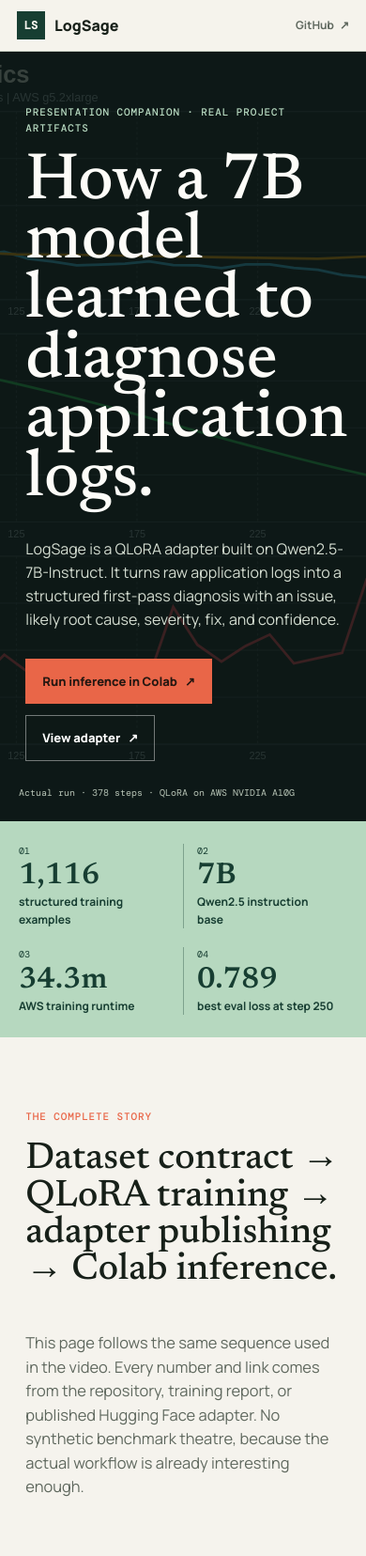
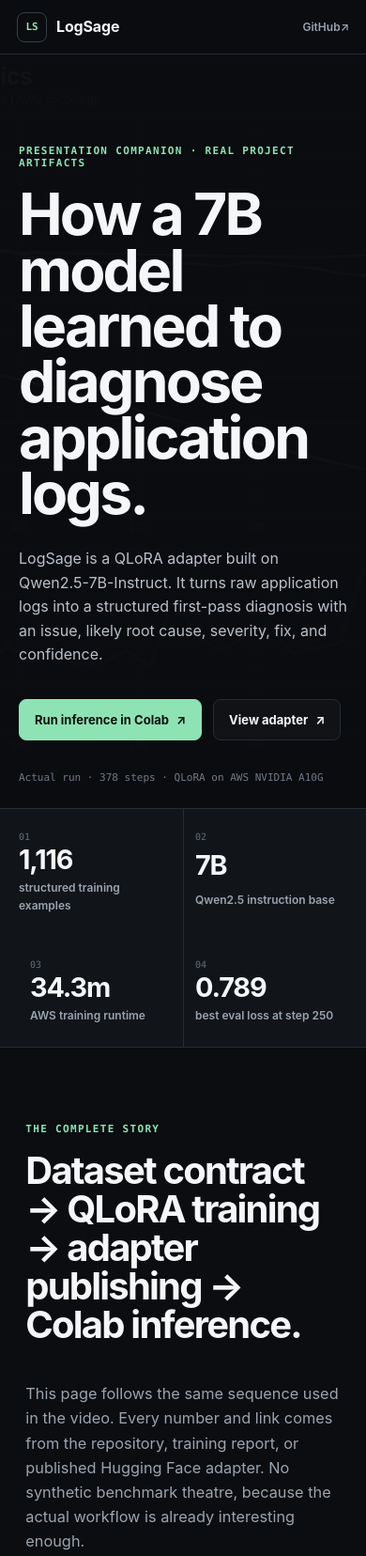
Before and after one commit to Auro-rium/logsage, a plain HTML site: page site/index.html in a window 390 px wide. Shown: the top 1656 px of the page at 94% size. Drawn offline with nearby package versions, Linux system fonts and the light colour scheme.

Commit message:
Refine presentation site visual system

```diff
--- a/site/styles.css
+++ b/site/styles.css
@@ -1,185 +1,224 @@
 :root {
-  --paper: #f5f3ed;
-  --ink: #172019;
-  --muted: #5f685e;
-  --line: #cad0c5;
-  --forest: #173e32;
-  --mint: #b6d8bf;
-  --signal: #e96648;
-  --dark: #172019;
-  --code: #10261e;
-  --mono: "DM Mono", monospace;
-  --sans: "Manrope", sans-serif;
-  --serif: "Newsreader", serif;
+  --bg: #0b0d10;
+  --surface: #11151a;
+  --surface-2: #171c22;
+  --text: #f4f6f8;
+  --muted: #9aa4af;
+  --line: #252c34;
+  --accent: #8ee3b5;
+  --accent-strong: #55c98f;
+  --code: #090b0e;
+  --sans: Inter, ui-sans-serif, system-ui, -apple-system, BlinkMacSystemFont, "Segoe UI", sans-serif;
+  --mono: "SFMono-Regular", Consolas, "Liberation Mono", monospace;
 }
 
 * { box-sizing: border-box; }
-
 html { scroll-behavior: smooth; }
-
 body {
   margin: 0;
-  background: var(--paper);
-  color: var(--ink);
+  background: var(--bg);
+  color: var(--text);
   font-family: var(--sans);
-  line-height: 1.55;
+  line-height: 1.6;
+  -webkit-font-smoothing: antialiased;
 }
-
 a { color: inherit; }
 
 .site-header {
-  align-items: center;
-  background: rgba(245, 243, 237, 0.95);
-  border-bottom: 1px solid var(--line);
-  display: grid;
-  grid-template-columns: 1fr auto 1fr;
-  gap: 24px;
-  padding: 14px clamp(18px, 4vw, 64px);
   position: sticky;
   top: 0;
   z-index: 20;
+  display: grid;
+  grid-template-columns: 1fr auto 1fr;
+  align-items: center;
+  gap: 24px;
+  min-height: 64px;
+  padding: 0 clamp(20px, 5vw, 72px);
+  background: rgba(11, 13, 16, 0.9);
+  border-bottom: 1px solid var(--line);
+  backdrop-filter: blur(16px);
+}
+.brand, .site-header nav, .header-link { display: flex; align-items: center; }
+.brand { gap: 10px; font-weight: 700; text-decoration: none; letter-spacing: -0.01em; }
+.brand-mark {
+  display: inline-flex;
+  width: 32px;
+  height: 32px;
+  align-items: center;
+  justify-content: center;
+  border: 1px solid #36404a;
+  border-radius: 8px;
+  color: var(--accent);
+  font: 700 11px var(--mono);
+}
+.site-header nav { gap: 28px; }
+.site-header nav a, .header-link {
+  color: var(--muted);
+  font-size: 13px;
+  font-weight: 600;
+  text-decoration: none;
+  transition: color .2s ease;
+}
+.site-header nav a:hover, .header-link:hover { color: var(--text); }
+.header-link { justify-self: end; }
+
+.hero {
+  position: relative;
+  display: flex;
+  min-height: 720px;
+  align-items: flex-end;
+  overflow: hidden;
+  padding: 120px clamp(20px, 7vw, 108px) 84px;
+  border-bottom: 1px solid var(--line);
+  background: var(--bg);
+}
+.hero-chart {
+  position: absolute;
+  inset: 0 0 0 auto;
+  width: min(56vw, 860px);
+  height: 100%;
+  object-fit: cover;
+  opacity: .23;
+  filter: grayscale(1) contrast(1.1);
+}
+.hero-shade {
+  position: absolute;
+  inset: 0;
+  background: linear-gradient(90deg, var(--bg) 0%, rgba(11,13,16,.96) 48%, rgba(11,13,16,.58) 100%);
+}
+.hero-content { position: relative; z-index: 1; max-width: 820px; }
+.eyebrow, .section-kicker {
+  margin: 0 0 18px;
+  color: var(--accent);
+  font: 600 11px/1.2 var(--mono);
+  letter-spacing: .12em;
+  text-transform: uppercase;
+}
+.hero h1, h2, .timeline-item h3, .inference-copy h3 {
+  margin: 0;
+  font-family: var(--sans);
+  font-weight: 700;
+  letter-spacing: -.045em;
+}
+.hero h1 { max-width: 920px; font-size: clamp(3.4rem, 7vw, 7rem); line-height: .95; }
+.hero-copy { max-width: 700px; margin: 28px 0 34px; color: #b8c1ca; font-size: clamp(1rem, 1.6vw, 1.22rem); }
+.hero-actions, .closing-actions { display: flex; flex-wrap: wrap; gap: 12px; }
+.button {
+  display: inline-flex;
+  align-items: center;
+  gap: 8px;
+  min-height: 44px;
+  padding: 0 16px;
+  border: 1px solid var(--line);
+  border-radius: 8px;
+  font-size: 13px;
+  font-weight: 700;
+  text-decoration: none;
+  transition: transform .2s ease, border-color .2s ease, background .2s ease;
+}
+.button:hover { transform: translateY(-1px); border-color: #45515e; }
+.button-primary { background: var(--accent); color: #07110c; border-color: var(--accent); }
+.button-primary:hover { background: var(--accent-strong); }
+.button-secondary { background: rgba(255,255,255,.025); color: var(--text); }
+.hero-caption { position: absolute; z-index: 1; right: clamp(20px, 7vw, 108px); bottom: 26px; color: #6f7a85; font: 11px var(--mono); }
+
+.signal-strip {
+  display: grid;
+  grid-template-columns: repeat(4, 1fr);
+  padding: 0 clamp(20px, 7vw, 108px);
+  background: var(--surface);
+  border-bottom: 1px solid var(--line);
+}
+.signal-strip div { display: grid; gap: 5px; padding: 30px 24px; border-left: 1px solid var(--line); }
+.signal-strip div:first-child { border-left: 0; padding-left: 0; }
+.signal-strip span { color: #626d78; font: 10px var(--mono); }
+.signal-strip strong { font-size: clamp(1.8rem, 3vw, 2.8rem); line-height: 1; letter-spacing: -.04em; }
+.signal-strip small { color: var(--muted); font-size: 12px; font-weight: 600; }
+
+.section { padding: clamp(80px, 10vw, 136px) clamp(20px, 7vw, 108px); }
+.intro { border-bottom: 1px solid var(--line); }
+.intro-grid, .training-heading, .inference-grid, .observability, .limits { display: grid; gap: clamp(40px, 7vw, 96px); }
+.intro-grid { grid-template-columns: 1.15fr .85fr; }
+h2 { font-size: clamp(2.5rem, 5vw, 4.9rem); line-height: 1.02; }
+.intro-grid p, .training-heading > p, .inference-copy p, .obs-copy > p, .limits-list p, .closing > p { margin: 0; color: var(--muted); font-size: 1.02rem; }
+
+.timeline { padding-top: 28px; }
+.timeline-item {
+  display: grid;
+  grid-template-columns: 72px minmax(0, 1fr) 150px;
+  gap: 24px;
+  padding: 38px 0;
+  border-bottom: 1px solid var(--line);
+}
+.timeline-index { padding-top: 7px; color: #66717c; font: 12px var(--mono); }
+.timeline-item h3 { margin-bottom: 12px; font-size: clamp(1.8rem, 3vw, 2.8rem); line-height: 1.05; }
+.timeline-item p:not(.eyebrow) { max-width: 760px; margin: 0; color: var(--muted); }
+code { padding: 2px 5px; border-radius: 4px; background: #171d23; color: #c7f5da; font-family: var(--mono); font-size: .86em; }
+.timeline-fact { display: grid; align-content: start; justify-items: end; gap: 4px; text-align: right; }
+.timeline-fact strong { font-size: 1.9rem; letter-spacing: -.04em; }
+.timeline-fact span { max-width: 140px; color: #77828e; font-size: 11px; font-weight: 600; }
+.timeline-final { border-bottom: 0; }
+
+.training { background: var(--surface); border-block: 1px solid var(--line); }
+.training-heading { grid-template-columns: 1.2fr .8fr; align-items: end; margin-bottom: 42px; }
+.metrics-figure { margin: 0; }
+.metrics-figure img { display: block; width: 100%; max-height: 720px; object-fit: contain; border: 1px solid var(--line); border-radius: 12px; background: #0d1013; }
+figcaption { margin-top: 14px; color: #7f8a95; font-size: 13px; }
+.metric-notes { display: grid; grid-template-columns: repeat(4, 1fr); margin-top: 34px; border-top: 1px solid var(--line); }
+.metric-notes article { display: grid; gap: 6px; padding: 22px 20px 0; border-right: 1px solid var(--line); }
+.metric-notes article:first-child { padding-left: 0; }
+.metric-notes article:last-child { border-right: 0; }
+.metric-notes span { color: #747f8a; font-size: 12px; font-weight: 600; }
+.metric-notes strong { font-size: 1.55rem; letter-spacing: -.03em; }
+
+.inference { background: #0d1115; border-bottom: 1px solid var(--line); }
+.inference-grid { grid-template-columns: 1.15fr .85fr; margin-top: 46px; }
+.code-panel { overflow: hidden; border: 1px solid #29323b; border-radius: 12px; background: var(--code); }
+.code-top { display: flex; align-items: center; gap: 7px; padding: 13px 15px; border-bottom: 1px solid #20262d; background: #101419; }
+.code-top span { width: 8px; height: 8px; border-radius: 50%; background: #404b55; }
+.code-top code { margin-left: auto; padding: 0; background: transparent; color: #7f8b96; }
+pre { margin: 0; overflow-x: auto; padding: 28px; }
+pre code { padding: 0; background: transparent; color: #dce3e9; font-size: 13px; line-height: 1.8; }
+.code-muted { color: #6f7b86; }
+.inference-copy h3 { margin-bottom: 16px; font-size: 2.1rem; line-height: 1.06; }
+dl { margin: 28px 0; border-top: 1px solid var(--line); }
+dl div { display: grid; grid-template-columns: 96px 1fr; gap: 14px; padding: 13px 0; border-bottom: 1px solid var(--line); }
+dt { color: var(--accent); font: 11px var(--mono); }
+dd { margin: 0; color: #c1c9d0; font-size: 13px; }
+.text-link { color: var(--accent); font-size: 13px; font-weight: 700; text-decoration: none; }
+
+.observability { grid-template-columns: .85fr 1.15fr; align-items: start; }
+.obs-copy ul { display: grid; gap: 12px; padding-left: 18px; color: #c9d0d6; font-size: 14px; }
+.limits { grid-template-columns: 1fr 1fr; border-bottom: 1px solid var(--line); }
+.limits-list { display: grid; gap: 28px; }
+
+.closing { text-align: center; background: var(--surface); border-bottom: 1px solid var(--line); }
+.closing h2 { max-width: 900px; margin: 0 auto 24px; }
+.closing > p { max-width: 700px; margin: 0 auto; }
+.closing-actions { justify-content: center; margin-top: 30px; }
+.site-footer { display: flex; justify-content: space-between; padding: 22px clamp(20px, 7vw, 108px); color: #66717c; font: 10px var(--mono); }
+
+@media (max-width: 860px) {
+  .site-header { grid-template-columns: 1fr auto; }
+  .site-header nav { display: none; }
+  .signal-strip, .metric-notes { grid-template-columns: repeat(2, 1fr); }
+  .intro-grid, .training-heading, .inference-grid, .observability, .limits { grid-template-columns: 1fr; }
+  .timeline-item { grid-template-columns: 42px 1fr; }
+  .timeline-fact { grid-column: 2; justify-items: start; text-align: left; }
+  .hero { min-height: 650px; }
+  .hero-chart { width: 100%; opacity: .15; }
+  .hero-shade { background: rgba(11,13,16,.83); }
 }
 
-.brand, .site-header nav, .header-link { align-items: center; display: flex; }
-.brand { gap: 10px; font-weight: 800; text-decoration: none; }
-.brand-mark { align-items: center; background: var(--forest); color: var(--paper); display: inline-flex; font-family: var(--mono); font-size: 12px; height: 30px; justify-content: center; width: 30px; }
-.site-header nav { gap: 24px; font-size: 13px; font-weight: 700; }
-.site-header nav a, .header-link { color: var(--muted); text-decoration: none; }
-.site-header nav a:hover, .header-link:hover { color: var(--forest); }
-.header-link { justify-self: end; font-size: 13px; font-weight: 700; gap: 6px; }
-
-.hero {
-  background: var(--dark);
-  color: #fdfcf8;
-  min-height: min(760px, calc(100vh - 59px));
-  overflow: hidden;
-  padding: clamp(56px, 10vw, 140px) clamp(20px, 7vw, 110px) 64px;
-  position: relative;
-  display: flex;
-  align-items: flex-end;
-}
-
-.hero-chart {
-  height: 100%;
-  inset: 0;
-  object-fit: cover;
-  opacity: 0.58;
-  position: absolute;
-  width: 100%;
-}
-
-.hero-shade { background: rgba(12, 24, 17, 0.66); inset: 0; position: absolute; }
-.hero-content { max-width: 790px; position: relative; z-index: 1; }
-.eyebrow, .section-kicker { font-family: var(--mono); font-size: 11px; font-weight: 500; letter-spacing: 0.08em; text-transform: uppercase; }
-.eyebrow { color: var(--mint); margin: 0 0 18px; }
-.hero h1 { font-family: var(--serif); font-size: clamp(3.5rem, 8vw, 7.6rem); font-weight: 500; letter-spacing: 0; line-height: 0.9; margin: 0; max-width: 850px; }
-.hero-copy { color: #d4ddd1; font-size: clamp(1rem, 1.6vw, 1.25rem); max-width: 610px; margin: 30px 0; }
-.hero-actions, .closing-actions { display: flex; flex-wrap: wrap; gap: 12px; }
-.button { align-items: center; border: 1px solid transparent; display: inline-flex; font-size: 13px; font-weight: 800; gap: 8px; padding: 13px 17px; text-decoration: none; }
-.button-primary { background: var(--signal); color: #251711; }
-.button-primary:hover { background: #ef7f62; }
-.button-secondary { border-color: rgba(255,255,255,0.42); color: #fff; }
-.button-secondary:hover { border-color: #fff; }
-.hero-caption { bottom: 22px; color: #b8c5b7; font-family: var(--mono); font-size: 10px; position: absolute; right: clamp(20px, 7vw, 110px); z-index: 1; }
-
-.signal-strip { background: var(--mint); display: grid; grid-template-columns: repeat(4, 1fr); padding: 28px clamp(20px, 7vw, 110px); }
-.signal-strip div { border-left: 1px solid rgba(23, 62, 50, 0.35); display: grid; gap: 3px; padding: 0 20px; }
-.signal-strip div:first-child { border: 0; padding-left: 0; }
-.signal-strip span { color: var(--forest); font-family: var(--mono); font-size: 10px; }
-.signal-strip strong { color: var(--forest); font-family: var(--serif); font-size: clamp(1.8rem, 3vw, 3rem); font-weight: 600; line-height: 1; }
-.signal-strip small { color: var(--forest); font-size: 12px; font-weight: 700; }
-
-.section { padding: clamp(76px, 10vw, 140px) clamp(20px, 7vw, 110px); }
-.section-kicker { color: var(--signal); margin-bottom: 18px; }
-.intro { border-bottom: 1px solid var(--line); }
-.intro-grid { display: grid; gap: 44px; grid-template-columns: minmax(0, 1.15fr) minmax(260px, 0.85fr); }
-h2 { font-family: var(--serif); font-size: clamp(2.5rem, 5vw, 5rem); font-weight: 500; letter-spacing: 0; line-height: 0.98; margin: 0; }
-.intro-grid p, .training-heading > p, .inference-copy p, .obs-copy > p, .limits-list p, .closing > p { color: var(--muted); font-size: 1.03rem; margin: 0; }
-
-.timeline { padding-top: 28px; }
-.timeline-item { border-bottom: 1px solid var(--line); display: grid; gap: 24px; grid-template-columns: 76px minmax(0, 1fr) 155px; padding: 40px 0; }
-.timeline-index { color: var(--signal); font-family: var(--mono); font-size: 12px; padding-top: 8px; }
-.timeline-item h3 { font-family: var(--serif); font-size: clamp(1.9rem, 3.2vw, 3rem); font-weight: 500; line-height: 1; margin: 0 0 14px; }
-.timeline-item p:not(.eyebrow) { color: var(--muted); margin: 0; max-width: 740px; }
-code { background: rgba(23, 62, 50, 0.09); color: var(--forest); font-family: var(--mono); font-size: 0.87em; padding: 2px 4px; }
-.timeline-fact { align-content: start; display: grid; gap: 3px; justify-items: end; text-align: right; }
-.timeline-fact strong { color: var(--forest); font-family: var(--serif); font-size: 2.2rem; font-weight: 600; line-height: 1; }
-.timeline-fact span { color: var(--muted); font-size: 11px; font-weight: 700; max-width: 140px; }
-.timeline-final { border-bottom: 0; }
-
-.training { background: #e6e8e0; }
-.training-heading { align-items: end; display: grid; gap: 44px; grid-template-columns: 1.2fr 0.8fr; margin-bottom: 44px; }
-.metrics-figure { margin: 0; }
-.metrics-figure img { background: var(--dark); display: block; max-height: 720px; object-fit: contain; width: 100%; }
-figcaption { color: var(--muted); font-size: 13px; margin-top: 12px; }
-.metric-notes { border-top: 1px solid var(--line); display: grid; grid-template-columns: repeat(4, 1fr); margin-top: 36px; }
-.metric-notes article { border-right: 1px solid var(--line); display: grid; gap: 6px; padding: 20px 20px 0; }
-.metric-notes article:first-child { padding-left: 0; }
-.metric-notes article:last-child { border-right: 0; }
-.metric-notes span { color: var(--muted); font-size: 12px; font-weight: 700; }
-.metric-notes strong { color: var(--forest); font-family: var(--serif); font-size: 1.8rem; font-weight: 600; }
-
-.observability { align-items: center; display: grid; gap: clamp(40px, 8vw, 100px); grid-template-columns: 0.85fr 1.15fr; }
-.obs-copy h2, .inference-heading h2 { margin-bottom: 25px; }
-.obs-copy ul { color: var(--forest); display: grid; font-size: 14px; gap: 10px; padding-left: 18px; }
-.tensorboard-figure { margin: 0; }
-.tensorboard-figure img { border: 1px solid var(--line); display: block; width: 100%; }
-
-.inference { background: var(--forest); color: #f9fbf6; }
-.inference .section-kicker { color: #d4f1b5; }
-.inference-heading { max-width: 800px; }
-.inference-grid { align-items: start; display: grid; gap: clamp(40px, 7vw, 100px); grid-template-columns: 1.15fr 0.85fr; margin-top: 48px; }
-.code-panel { background: var(--code); border: 1px solid rgba(226, 246, 220, 0.25); overflow: hidden; }
-.code-top { align-items: center; background: rgba(255,255,255,0.06); display: flex; gap: 7px; padding: 13px 15px; }
-.code-top span { background: #ff816c; border-radius: 50%; height: 8px; width: 8px; }
-.code-top span:nth-child(2) { background: #f3c454; }
-.code-top span:nth-child(3) { background: #8dc699; }
-.code-top code { background: transparent; color: #bfd6be; margin-left: auto; padding: 0; }
-pre { margin: 0; overflow-x: auto; padding: 28px; }
-pre code { background: transparent; color: #e8f1e5; font-size: 13px; line-height: 1.75; padding: 0; }
-.code-muted { color: #86a38b; }
-.code-string { color: #d6e694; }
-.inference-copy h3 { font-family: var(--serif); font-size: 2.2rem; font-weight: 500; line-height: 1; margin: 0 0 18px; }
-.inference-copy p { color: #c9d6c9; }
-dl { border-top: 1px solid rgba(255,255,255,0.2); margin: 28px 0; }
-dl div { border-bottom: 1px solid rgba(255,255,255,0.2); display: grid; gap: 12px; grid-template-columns: 95px 1fr; padding: 12px 0; }
-dt { color: #d4f1b5; font-family: var(--mono); font-size: 11px; }
-dd { color: #e9eee7; font-size: 13px; margin: 0; }
-.text-link { color: #d4f1b5; font-size: 13px; font-weight: 800; text-decoration: none; }
-
-.limits { border-bottom: 1px solid var(--line); display: grid; gap: 80px; grid-template-columns: 1fr 1fr; }
-.limits-list { display: grid; gap: 30px; }
-.closing { background: var(--signal); color: #231811; text-align: center; }
-.closing .section-kicker { color: #6c2e21; }
-.closing h2 { margin: 0 auto 26px; max-width: 900px; }
-.closing > p { color: #4e2920; margin: 0 auto; max-width: 680px; }
-.closing-actions { justify-content: center; margin-top: 32px; }
-.closing .button-primary { background: var(--forest); color: #f7faf3; }
-.closing .button-secondary { border-color: rgba(35,24,17,0.44); color: #231811; }
-.closing .button-secondary:hover { border-color: #231811; }
-.site-footer { color: var(--muted); display: flex; font-family: var(--mono); font-size: 10px; justify-content: space-between; padding: 20px clamp(20px, 7vw, 110px); }
-
-@media (max-width: 820px) {
-  .site-header { grid-template-columns: 1fr auto; }
-  .site-header nav { display: none; }
-  .signal-strip, .metric-notes { grid-template-columns: repeat(2, 1fr); gap: 20px 0; }
-  .signal-strip div:nth-child(3) { border-left: 0; padding-left: 0; }
-  .metric-notes article:nth-child(3) { border-right: 0; padding-left: 0; }
-  .intro-grid, .training-heading, .observability, .inference-grid, .limits { grid-template-columns: 1fr; }
-  .timeline-item { grid-template-columns: 42px 1fr; }
-  .timeline-fact { grid-column: 2; justify-items: start; padding-top: 4px; text-align: left; }
-  .hero { min-height: 680px; }
+@media (max-width: 540px) {
+  .site-header { min-height: 58px; padding: 0 18px; }
+  .header-link { font-size: 12px; }
+  .hero { padding: 96px 20px 72px; }
+  .hero h1 { font-size: clamp(3rem, 16vw, 4.6rem); }
   .hero-caption { left: 20px; right: auto; }
-}
-
-@media (max-width: 520px) {
-  .site-header { padding: 12px 18px; }
-  .header-link { font-size: 12px; }
-  .signal-strip { padding: 24px 20px; }
-  .signal-strip div { padding: 0 14px; }
-  .signal-strip div:nth-child(2) { border-right: 0; }
-  .signal-strip strong { font-size: 2rem; }
-  .metric-notes article { border-right: 0; padding: 14px 0; }
-  .hero h1 { font-size: clamp(3.2rem, 18vw, 5rem); }
+  .signal-strip { padding: 0 20px; }
+  .signal-strip div { padding: 24px 12px; }
+  .signal-strip div:nth-child(odd) { border-left: 0; }
+  .metric-notes article { border-right: 0; padding: 16px 0; }
   .site-footer { display: grid; gap: 8px; }
 }
```
